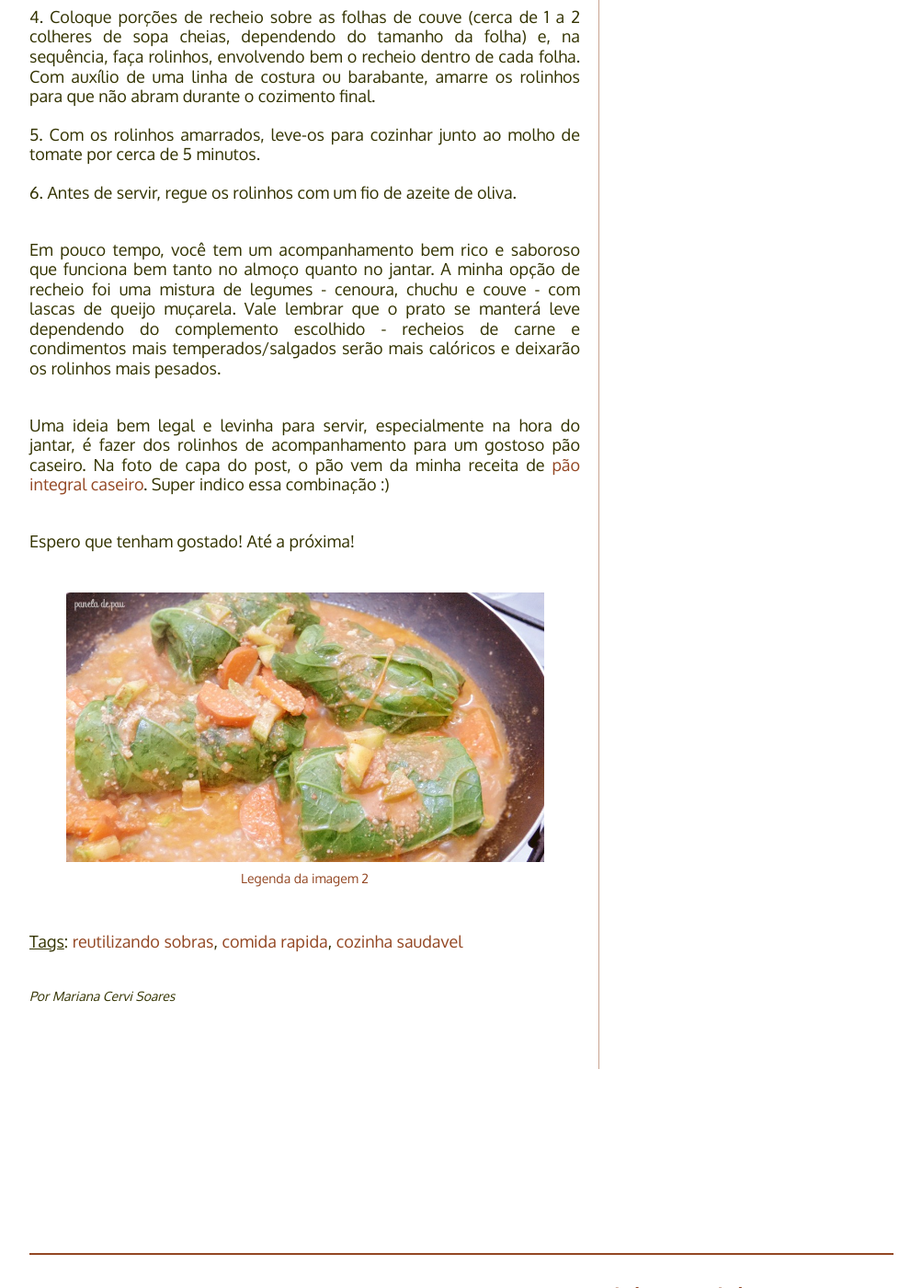
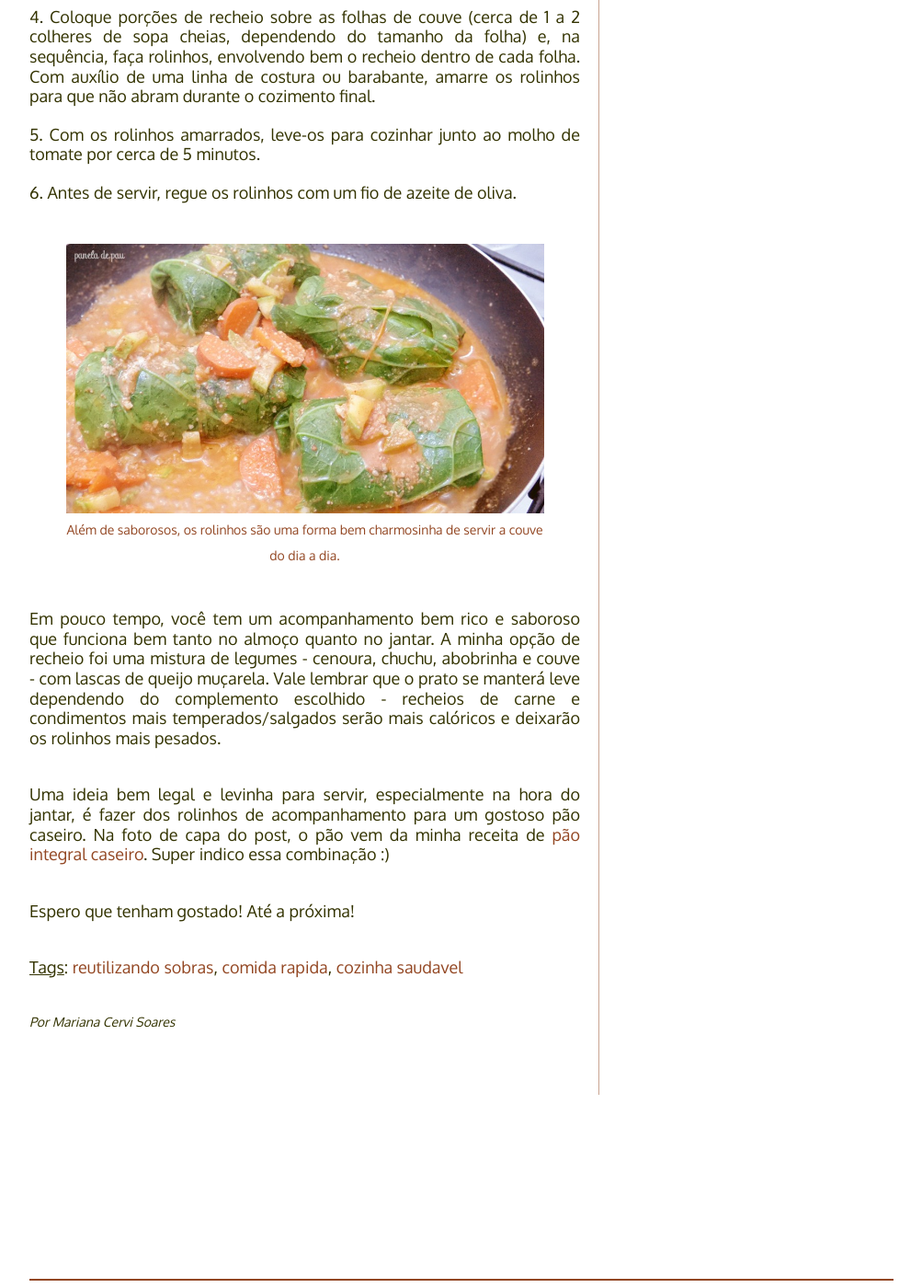
Before and after one commit to PaneladePau/paneladepau-jekyll-blog, a Jekyll site: the page built from _posts/2015-03-02-rolinhos-de-couve.md, in a window 1280 px wide and 1400 px high, scrolled down 1468 px. Shown: the whole window at 92% size, without its empty margins (138-1141 px from the left). Built offline with Jekyll 4.4.1, drawn with Linux system fonts in a browser that asks for light colours; nearby versions of some CDN libraries; some web fonts are replaced; Markdown is read by kramdown in place of the engine named in the settings.

Commit message:
“update”

```diff
--- a/_posts/2015-03-02-rolinhos-de-couve.md
+++ b/_posts/2015-03-02-rolinhos-de-couve.md
@@ -3,7 +3,7 @@ titulo: Rolinhos de couve
 imgdestaque: rolinhos-de-couve.jpg
 tags: [reutilizando sobras, comida rapida, cozinha saudavel]
 imagem2: rolinhos-de-couve2.jpg
-legendaimg2: Legenda da imagem 2
+legendaimg2: Além de saborosos, os rolinhos são uma forma bem charmosinha de servir a couve do dia a dia.
 ---
 {% comment %}
 #tags: bebidas, doces e sobremesas, paes e bolos, lanches, massas , carnes , saladas, reutilizando sobras, pratos quentes, comida rapida, cozinha saudavel, especiais
@@ -35,12 +35,11 @@ A couve é uma verdura extremamente versátil. Permitindo preparos diversos, ela
 5. Com os rolinhos amarrados, leve-os para cozinhar junto ao molho de tomate por cerca de 5 minutos.
 6. Antes de servir, regue os rolinhos com um fio de azeite de oliva.
 
-Em pouco tempo, você tem um acompanhamento bem rico e saboroso que funciona bem tanto no almoço quanto no jantar. A minha opção de recheio foi uma mistura de legumes - cenoura, chuchu e couve - com lascas de queijo muçarela. Vale lembrar que o prato se manterá leve dependendo do complemento escolhido - recheios de carne e condimentos mais temperados/salgados serão mais calóricos e deixarão os rolinhos mais pesados.
+{% include imagem2.html %}
+
+Em pouco tempo, você tem um acompanhamento bem rico e saboroso que funciona bem tanto no almoço quanto no jantar. A minha opção de recheio foi uma mistura de legumes - cenoura, chuchu, abobrinha e couve - com lascas de queijo muçarela. Vale lembrar que o prato se manterá leve dependendo do complemento escolhido - recheios de carne e condimentos mais temperados/salgados serão mais calóricos e deixarão os rolinhos mais pesados.
 
 Uma ideia bem legal e levinha para servir, especialmente na hora do jantar, é fazer dos rolinhos de acompanhamento para um gostoso pão caseiro. Na foto de capa do post, o pão vem da minha receita de [pão integral caseiro](http://paneladepau.com.br/pao-integral-caseiro). Super indico essa combinação :)
 
 Espero que tenham gostado!
 Até a próxima!
-
-
-{% include imagem2.html %}
```
Also changed, not shown: img/fotos-dos-posts/rolinhos-de-couve.jpg, img/fotos-dos-posts/rolinhos-de-couve2.jpg.
